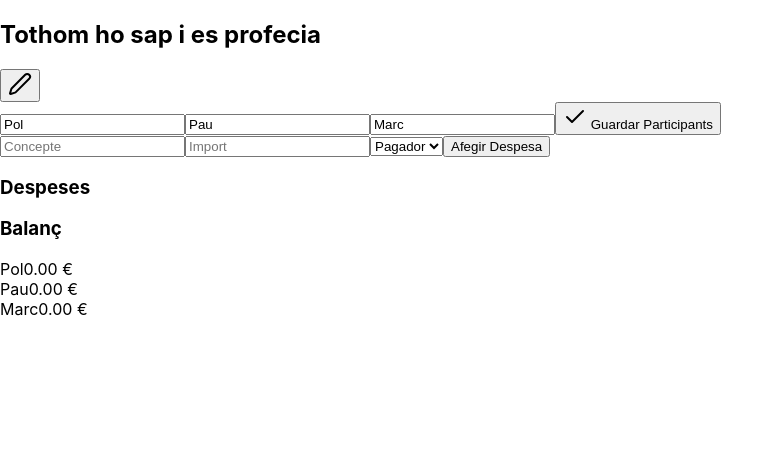
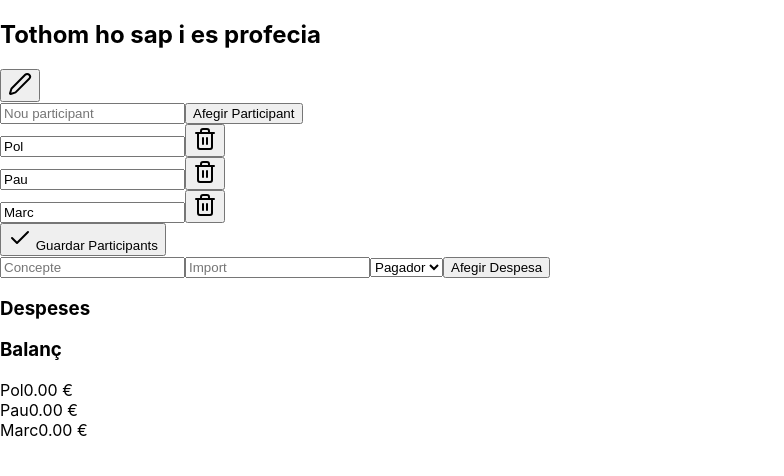
Before and after one commit to polTorrent/Tothom-ho-sap-i-s-profecia, a React (Create React App) app: page / in a window 1280 px wide. Both pictures are taken after a click on the button "Editar Participants". Shown: the top 476 px of the page, without its empty margins (0-784 px from the left). Built offline with nearby package versions, Linux system fonts and the light colour scheme.

Commit message:
Update App.js

```diff
--- a/src/App.js
+++ b/src/App.js
@@ -8,6 +8,7 @@ const GestorDespesesViatge = () => {
   const [novaDespesa, setNovaDespesa] = useState({ concepte: '', import: '', pagador: '' });
   const [editantTitol, setEditantTitol] = useState(false);
   const [editantParticipants, setEditantParticipants] = useState(false);
+  const [nouParticipant, setNouParticipant] = useState('');
 
   const afegirDespesa = () => {
     if (novaDespesa.concepte && novaDespesa.import && novaDespesa.pagador) {
@@ -16,9 +17,19 @@ const afegirDespesa = () => {
     }
   };
 
-
   const eliminarDespesa = (id) => {
     setDespeses(despeses.filter(despesa => despesa.id !== id));
+  };
+
+  const afegirParticipant = () => {
+    if (nouParticipant && !participants.includes(nouParticipant)) {
+      setParticipants([...participants, nouParticipant]);
+      setNouParticipant('');
+    }
+  };
+
+  const eliminarParticipant = (participant) => {
+    setParticipants(participants.filter(p => p !== participant));
   };
 
   const calcularBalanc = () => {
@@ -64,17 +75,34 @@ const afegirDespesa = () => {
       <div>
         {editantParticipants ? (
           <div className="mb-4">
+            <div className="mb-4">
+              <input
+                type="text"
+                value={nouParticipant}
+                onChange={(e) => setNouParticipant(e.target.value)}
+                placeholder="Nou participant"
+                className="mb-2"
+              />
+              <button onClick={afegirParticipant} className="px-4 py-2 text-white bg-green-500 rounded">
+                Afegir Participant
+              </button>
+            </div>
             {participants.map((participant, index) => (
+              <div key={index} className="flex items-center mb-2">
                 <input
-                key={index}
+                  type="text"
                   value={participant}
                   onChange={(e) => {
                     const novaLlista = [...participants];
                     novaLlista[index] = e.target.value;
                     setParticipants(novaLlista);
                   }}
-                className="mb-2"
+                  className="flex-grow"
                 />
+                <button onClick={() => eliminarParticipant(participant)} className="ml-2">
+                  <Trash2 className="h-4 w-4 text-red-600" />
+                </button>
+              </div>
             ))}
             <button onClick={() => setEditantParticipants(false)} className="mt-2">
               <Check className="h-4 w-4 mr-2" /> Guardar Participants
```
Lines whose indentation alone changed are shown as unchanged.
